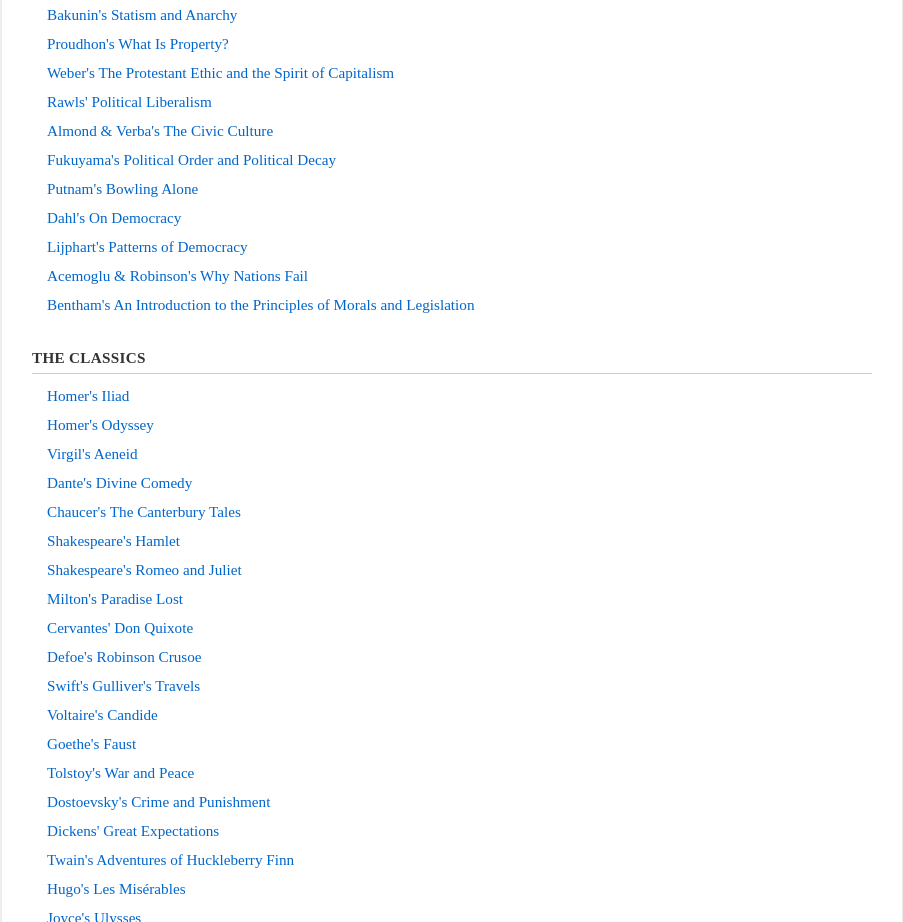
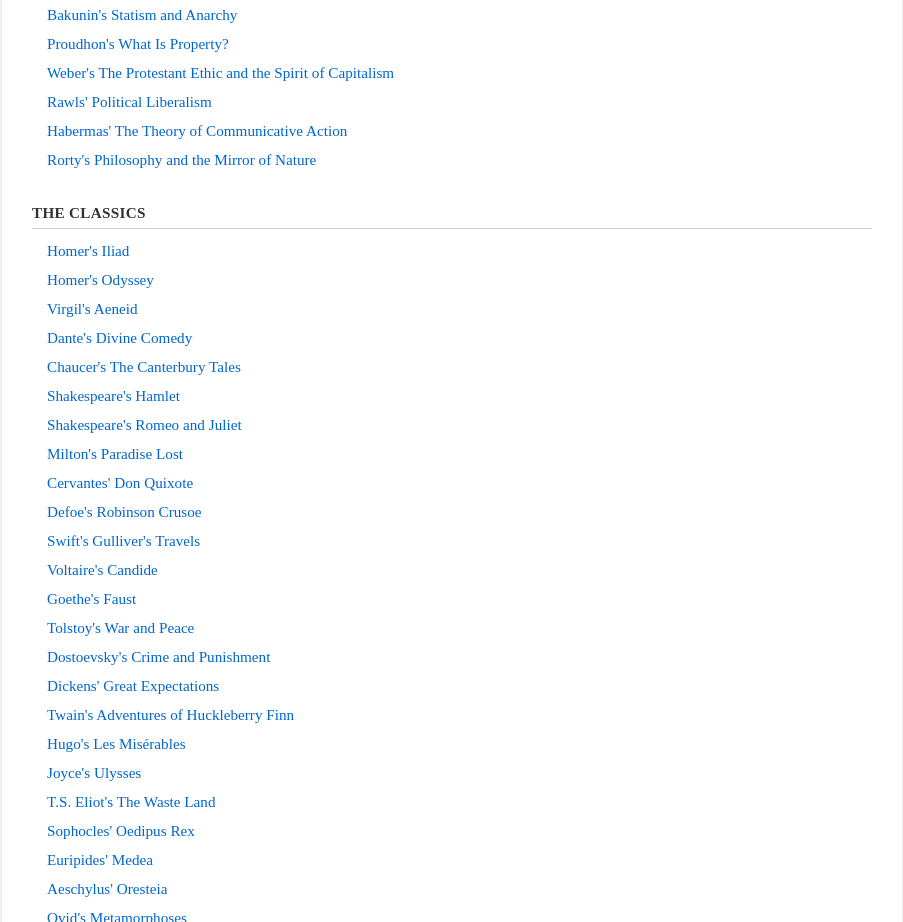
Before and after one commit to jc252/Joelcordon.com2, a plain HTML site: page reading.html in a window 1280 px wide. Shown: the part 3520-4442 px from the top of the page, without its empty margins (188-1091 px from the left). Drawn offline with Linux system fonts and the light colour scheme.

Commit message:
Add files via upload

```diff
--- a/reading.html
+++ b/reading.html
@@ -1,3 +1,6 @@
+
+
+
 <!DOCTYPE html>
 <html lang="en">
   <head>
@@ -236,13 +239,8 @@
           <li><a href="proudhon-property.html" target="_blank">Proudhon's What Is Property?</a></li>
           <li><a href="weber-protestant.html" target="_blank">Weber's The Protestant Ethic and the Spirit of Capitalism</a></li>
           <li><a href="rawls-politicalliberalism.html" target="_blank">Rawls' Political Liberalism</a></li>
-          <li><a href="almond-civic.html" target="_blank">Almond &amp; Verba's The Civic Culture</a></li>
-          <li><a href="fukuyama-politicalorder.html" target="_blank">Fukuyama's Political Order and Political Decay</a></li>
-          <li><a href="putnam-bowling.html" target="_blank">Putnam's Bowling Alone</a></li>
-          <li><a href="dahl-ondemocracy.html" target="_blank">Dahl's On Democracy</a></li>
-          <li><a href="lijphart-patterns.html" target="_blank">Lijphart's Patterns of Democracy</a></li>
-          <li><a href="acemoglu-nationsfail.html" target="_blank">Acemoglu &amp; Robinson's Why Nations Fail</a></li>
-          <li><a href="bentham-principles.html" target="_blank">Bentham's An Introduction to the Principles of Morals and Legislation</a></li>
+          <li><a href="held-communicative.html" target="_blank">Habermas' The Theory of Communicative Action</a></li>
+          <li><a href="rorty-mirror.html" target="_blank">Rorty's Philosophy and the Mirror of Nature</a></li>
         </ul>
       </section>
 
```
